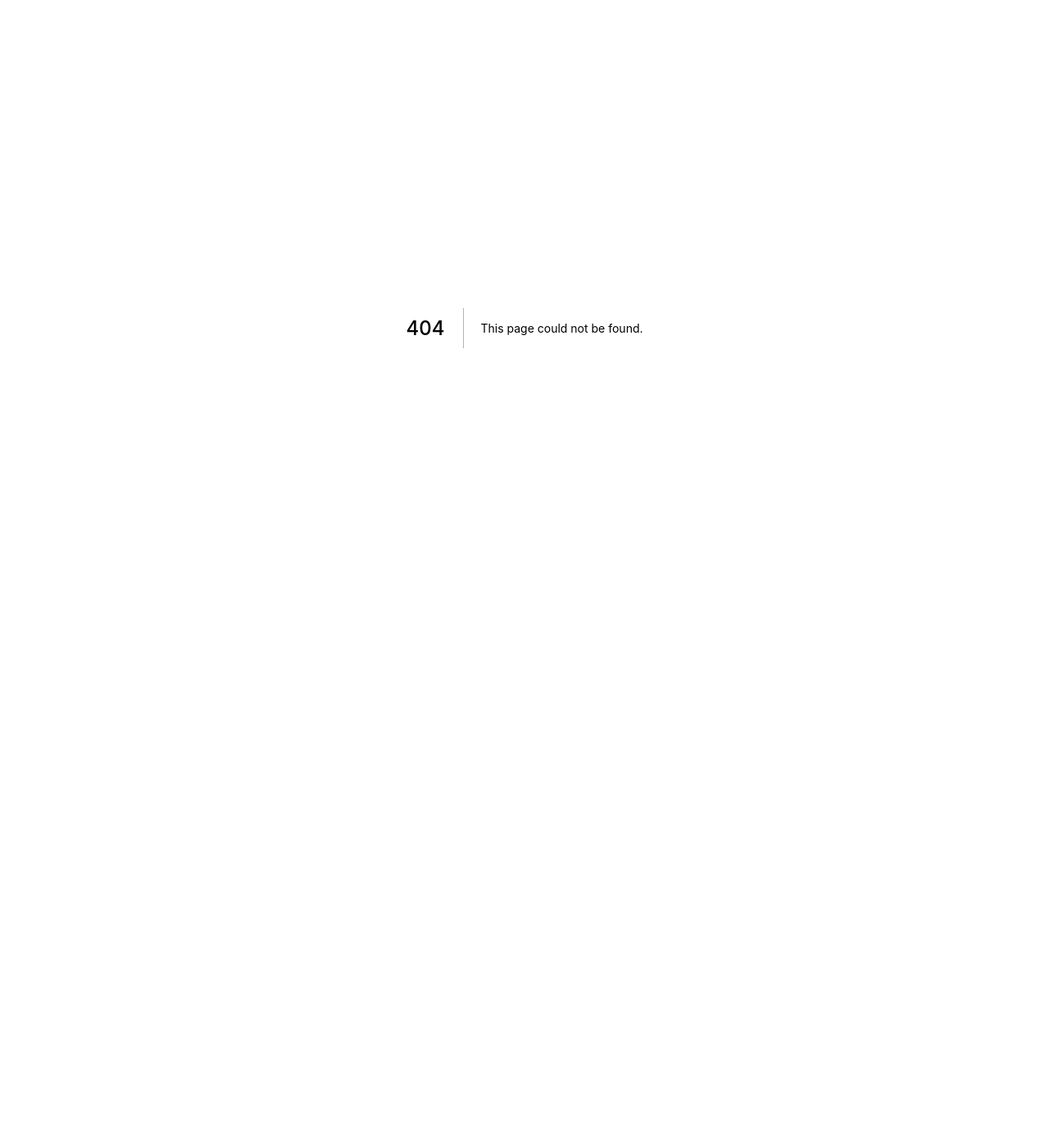
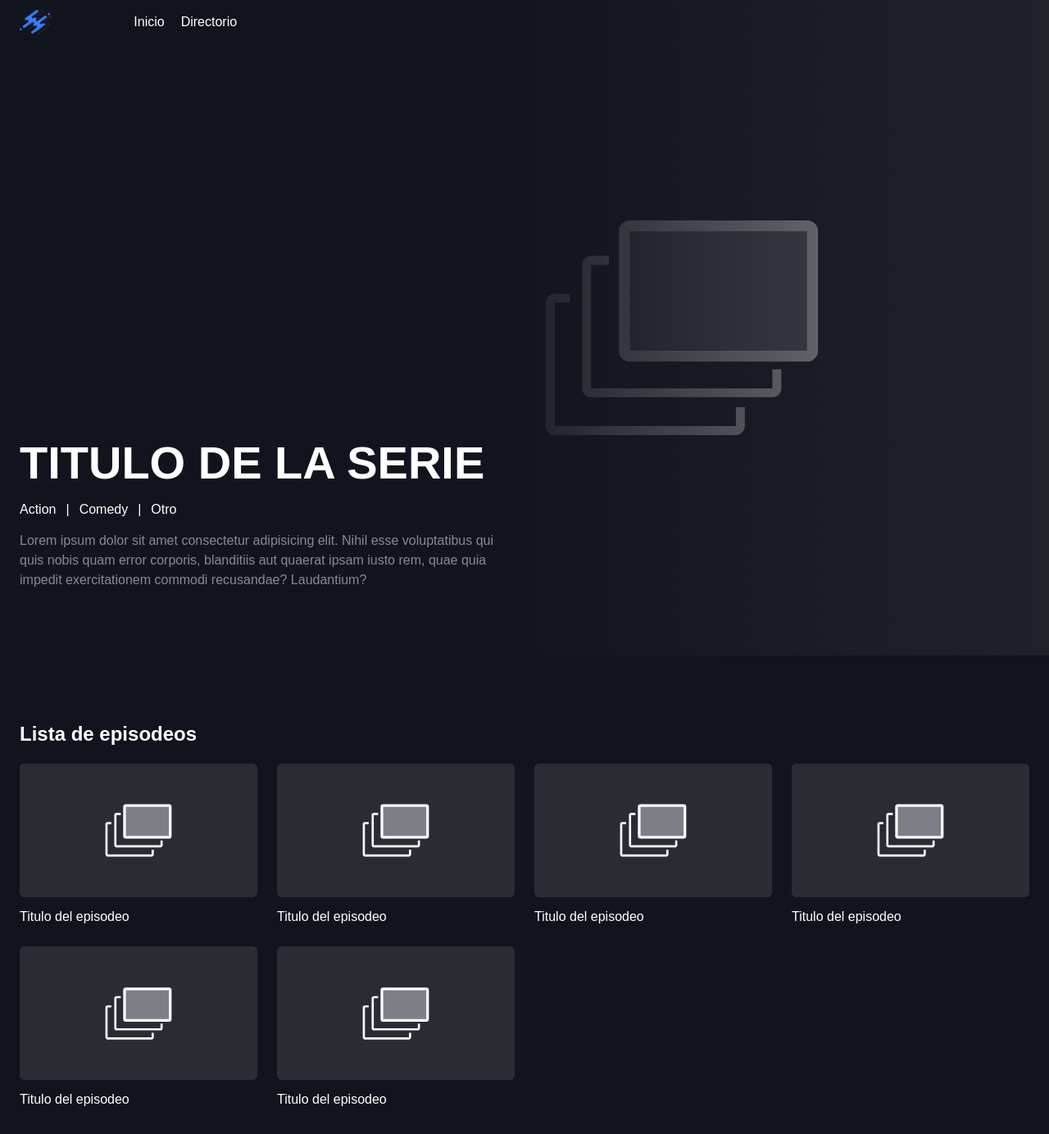
Before and after one commit to AlexGarrixen/vimox-frontend, a Next.js app: page /serie/1 in a window 1280 px wide. Before the commit this address had no page. Shown: the whole page at 82% size. Before the commit the page ends 800 px from the top, so only its background shows below. Built offline with nearby package versions, Linux system fonts and the light colour scheme; some icons are missing; a web font is replaced by a local one.

Commit message:
feat: serie page layout, Dialog, Player; update: global styles

```diff
--- /dev/null
+++ b/components/Feedback/Dialog/index.tsx
@@ -0,0 +1,32 @@
+import React from 'react';
+import Modal from 'react-modal';
+import { Close } from '@components/Icon/Close';
+import { ContentBox, CloseButton } from './styled';
+
+Modal.setAppElement('#__next');
+
+export type DialogProps = {
+  children?: React.ReactNode;
+  isOpen?: boolean;
+  onRequestClose?: () => void;
+  maxWidth?: number;
+};
+
+export const Dialog = ({
+  children,
+  isOpen,
+  onRequestClose,
+  maxWidth,
+}: DialogProps) => (
+  <Modal
+    isOpen={isOpen}
+    onRequestClose={onRequestClose}
+    className='ContentModal'
+    overlayClassName='OverlayModal'
+  >
+    <CloseButton onClick={onRequestClose}>
+      <Close color='#fff' xxl />
+    </CloseButton>
+    <ContentBox maxWidth={maxWidth}>{children}</ContentBox>
+  </Modal>
+);
--- /dev/null
+++ b/components/Feedback/Dialog/styled.tsx
@@ -0,0 +1,29 @@
+import styled, { css } from 'styled-components';
+import type { DialogProps } from './index';
+
+export const ContentBox = styled.div<Pick<DialogProps, 'maxWidth'>>`
+  width: 100%;
+  max-width: ${({ theme }) => theme.screens.md};
+  height: 100%;
+  margin: 0 auto;
+  overflow: hidden;
+
+  ${({ maxWidth }) =>
+    maxWidth &&
+    css`
+      max-width: ${maxWidth}px;
+    `}
+`;
+
+export const CloseButton = styled.button`
+  border: none;
+  background-color: transparent;
+  display: inline-flex;
+  align-items: center;
+  justify-content: center;
+  position: absolute;
+  top: 10px;
+  right: 10px;
+  cursor: pointer;
+  z-index: 10;
+`;
--- /dev/null
+++ b/components/Media/Player/index.tsx
@@ -0,0 +1,33 @@
+import React from 'react';
+import styled from 'styled-components';
+
+const PlayerBox = styled.div`
+  position: relative;
+  border-radius: 6px;
+  overflow: hidden;
+
+  ::before {
+    content: '';
+    display: block;
+    padding-top: 56.25%;
+    background-color: ${({ theme }) => theme.colors.gray[300]};
+  }
+`;
+
+const Iframe = styled.iframe`
+  position: absolute;
+  top: 0;
+  left: 0;
+  width: 100%;
+  height: 100%;
+`;
+
+export const Player = () => (
+  <PlayerBox>
+    <Iframe
+      frameBorder='0'
+      src='https://mega.nz/embed/bcMzWApR#b5AgUHbu6OFcGE-DMNyGs1iypDa8Fpl7TzcWUlSCUjw'
+      allowFullScreen
+    />
+  </PlayerBox>
+);
--- a/package.json
+++ b/package.json
@@ -16,6 +16,7 @@
     "react": "^17.0.1",
     "react-dom": "^17.0.1",
     "react-intersection-observer": "^8.31.0",
+    "react-modal": "^3.12.1",
     "react-slick": "^0.28.0",
     "react-spring": "^8.0.27",
     "simplebar": "^5.3.0",
@@ -26,6 +27,7 @@
   "devDependencies": {
     "@types/node": "^14.14.31",
     "@types/react": "^17.0.2",
+    "@types/react-modal": "^3.12.0",
     "@types/react-slick": "^0.23.4",
     "@types/styled-components": "^5.1.7",
     "@typescript-eslint/eslint-plugin": "^4.15.1",
--- /dev/null
+++ b/pageComponents/Serie/EpisodesGrid/Episode/index.tsx
@@ -0,0 +1,17 @@
+import React from 'react';
+import { Play } from '@components/Icon/Play';
+import { ThumbnailBox, Thumbnail, PlayButton, Title } from './styled';
+
+export const Episode = () => (
+  <div>
+    <ThumbnailBox>
+      <Thumbnail src='/placeholderImage.svg' />
+      <PlayButton>
+        <Play color='#fff' xxxl />
+      </PlayButton>
+    </ThumbnailBox>
+    <Title white margin='12px 0 0 0'>
+      Titulo del episodeo
+    </Title>
+  </div>
+);
--- /dev/null
+++ b/pageComponents/Serie/EpisodesGrid/Episode/styled.tsx
@@ -0,0 +1,57 @@
+import styled from 'styled-components';
+import { Typography } from '@components/DataDisplay/Typography';
+import { Image } from '@components/DataDisplay/Image';
+
+export const ThumbnailBox = styled.div`
+  position: relative;
+  overflow: hidden;
+  background-color: ${({ theme }) => theme.colors.gray[300]};
+  border-radius: 6px;
+  overflow: hidden;
+  transition: box-shadow 250ms linear;
+
+  ::before {
+    content: '';
+    padding-top: 56.25%;
+    display: block;
+  }
+
+  :hover {
+    box-shadow: 0 0 0 4px ${({ theme }) => theme.colors.primary};
+  }
+
+  :hover > button {
+    opacity: 1;
+  }
+`;
+
+export const Thumbnail = styled(Image)`
+  position: absolute;
+  object-fit: cover;
+  object-position: center;
+  top: 0;
+  left: 0;
+  height: 100%;
+  width: 100%;
+`;
+
+export const PlayButton = styled.button`
+  border: none;
+  background-color: transparent;
+  display: inline-flex;
+  align-items: center;
+  justify-content: center;
+  position: absolute;
+  top: 50%;
+  left: 50%;
+  transform: translate(-50%, -50%);
+  opacity: 0;
+  transition: opacity 250ms;
+  cursor: pointer;
+`;
+
+export const Title = styled(Typography)`
+  text-overflow: ellipsis;
+  overflow: hidden;
+  white-space: nowrap;
+`;
--- /dev/null
+++ b/pageComponents/Serie/EpisodesGrid/index.tsx
@@ -0,0 +1,21 @@
+import React from 'react';
+import { Typography } from '@components/DataDisplay/Typography';
+import { Grid } from '@components/Layout/Grid';
+import { Container } from '@components/Layout/Container';
+import { Episode } from './Episode';
+
+export const EpisodesGrid = () => (
+  <Container style={{ marginTop: 80, marginBottom: 30 }}>
+    <Typography as='h4' margin='0 0 20px 0' white>
+      Lista de episodeos
+    </Typography>
+    <Grid xs='2' sm='3' md='4' gap={1.5}>
+      <Episode />
+      <Episode />
+      <Episode />
+      <Episode />
+      <Episode />
+      <Episode />
+    </Grid>
+  </Container>
+);
--- /dev/null
+++ b/pageComponents/Serie/Hero/hook.ts
@@ -0,0 +1,47 @@
+import React from 'react';
+import { useSpring } from 'react-spring';
+
+const initialStyles = {
+  opacity: 0,
+  y: 22,
+};
+
+const activeStyles = {
+  opacity: 1,
+  y: 0,
+};
+
+export const useAnimations = () => {
+  const [headingStyles, setHeadingStyles] = useSpring(() => initialStyles);
+
+  const [genersStyles, setGenersStyles] = useSpring(() => initialStyles);
+
+  const [sinopsis, setSinopsis] = useSpring(() => initialStyles);
+
+  const headingCssProps = {
+    opacity: headingStyles.opacity,
+    transform: headingStyles.y.interpolate((v) => `translate3d(0, ${v}px, 0)`),
+  };
+
+  const genersCssProps = {
+    opacity: genersStyles.opacity,
+    transform: genersStyles.y.interpolate((v) => `translate3d(0, ${v}px, 0)`),
+  };
+
+  const sinopsisCssProps = {
+    opacity: sinopsis.opacity,
+    transform: sinopsis.y.interpolate((v) => `translate3d(0, ${v}px, 0)`),
+  };
+
+  React.useEffect(() => {
+    setTimeout(() => setHeadingStyles(activeStyles), 450);
+    setTimeout(() => setGenersStyles(activeStyles), 640);
+    setTimeout(() => setSinopsis(activeStyles), 800);
+  }, []);
+
+  return {
+    headingCssProps,
+    genersCssProps,
+    sinopsisCssProps,
+  };
+};
--- /dev/null
+++ b/pageComponents/Serie/Hero/index.tsx
@@ -0,0 +1,45 @@
+import React from 'react';
+import { animated } from 'react-spring';
+import { Typography } from '@components/DataDisplay/Typography';
+import { Container } from '@components/Layout/Container';
+import { HeroBox, CoverImage, GenersBox } from './styled';
+import { useAnimations } from './hook';
+
+export const Hero = () => {
+  const { headingCssProps, genersCssProps, sinopsisCssProps } = useAnimations();
+
+  return (
+    <HeroBox>
+      <CoverImage src='/placeholderImage.svg' />
+      <Container>
+        <animated.div style={headingCssProps}>
+          <Typography
+            as='h2'
+            xs='3xl'
+            md='4xl'
+            lg='5xl'
+            white
+            margin='0 0 22px 0'
+          >
+            TITULO DE LA SERIE
+          </Typography>
+        </animated.div>
+        <animated.div style={genersCssProps}>
+          <GenersBox>
+            <Typography white>Action</Typography>
+            <Typography white>Comedy</Typography>
+            <Typography white>Otro</Typography>
+          </GenersBox>
+        </animated.div>
+        <animated.div style={sinopsisCssProps}>
+          <Typography>
+            Lorem ipsum dolor sit amet consectetur adipisicing elit. Nihil esse
+            voluptatibus qui quis nobis quam error corporis, blanditiis aut
+            quaerat ipsam iusto rem, quae quia impedit exercitationem commodi
+            recusandae? Laudantium?
+          </Typography>
+        </animated.div>
+      </Container>
+    </HeroBox>
+  );
+};
--- /dev/null
+++ b/pageComponents/Serie/Hero/styled.tsx
@@ -0,0 +1,62 @@
+import styled from 'styled-components';
+import { Image } from '@components/DataDisplay/Image';
+
+export const HeroBox = styled.div`
+  min-height: 100vh;
+  position: relative;
+  display: flex;
+  flex-direction: column;
+  justify-content: flex-end;
+  padding: 80px 0;
+
+  ::before {
+    content: '';
+    position: absolute;
+    top: 0;
+    bottom: 0;
+    right: 0;
+    left: 0;
+    background: ${({ theme }) => `
+    linear-gradient(
+      270deg,
+      rgba(255, 255, 255, 0) -44.17%,
+      ${theme.colors.gray[500]} 55.09%
+    );
+    `};
+    z-index: 1;
+  }
+
+  & > div {
+    position: relative;
+    z-index: 1;
+  }
+
+  h2,
+  p {
+    max-width: 600px;
+  }
+`;
+
+export const CoverImage = styled(Image)`
+  position: absolute;
+  top: 0;
+  right: 0;
+  width: 70%;
+  height: 100%;
+  object-fit: cover;
+  object-position: center;
+`;
+
+export const GenersBox = styled.div`
+  display: flex;
+  margin-bottom: 14px;
+
+  p:not(:last-child) {
+    margin-right: 12px;
+  }
+
+  p:not(:last-child)::after {
+    content: '|';
+    margin-left: 12px;
+  }
+`;
--- /dev/null
+++ b/pages/serie/[id].tsx
@@ -0,0 +1,18 @@
+import React from 'react';
+import { LayoutApp } from '@components/Layout/LayoutApp';
+import { Dialog } from '@components/Feedback/Dialog';
+import { Player } from '@components/Media/Player';
+import { Hero } from '@pageComponents/Serie/Hero';
+import { EpisodesGrid } from '@pageComponents/Serie/EpisodesGrid';
+
+const Serie = () => (
+  <LayoutApp>
+    <Hero />
+    <EpisodesGrid />
+    <Dialog>
+      <Player />
+    </Dialog>
+  </LayoutApp>
+);
+
+export default Serie;
--- a/theme/globalStyles.ts
+++ b/theme/globalStyles.ts
@@ -80,5 +80,28 @@ export const GlobalStyle = createGlobalStyle`
 
   .simplebar-scrollbar::before {
     background-color: ${theme.colors.gray[100]};
-}
+  }
+
+  .OverlayModal {
+    background-color: rgba(0, 0, 0, 0.5);
+    position: fixed;
+    top: 0;
+    left: 0;
+    right: 0;
+    bottom: 0;
+    padding: 58px 16px;
+    z-index: 10;
+  }
+
+  @media (min-width: ${theme.screens.sm}) {
+    .OverlayModal {
+      padding-top: 10vh;
+      padding-bottom: 10vh;
+    }
+  }
+
+  .ContentModal {
+    width: 100%;
+    height: 100%;
+  }
 `;
```
Also changed, not shown: 1 other file (tests, documents, lock files or other folders).
